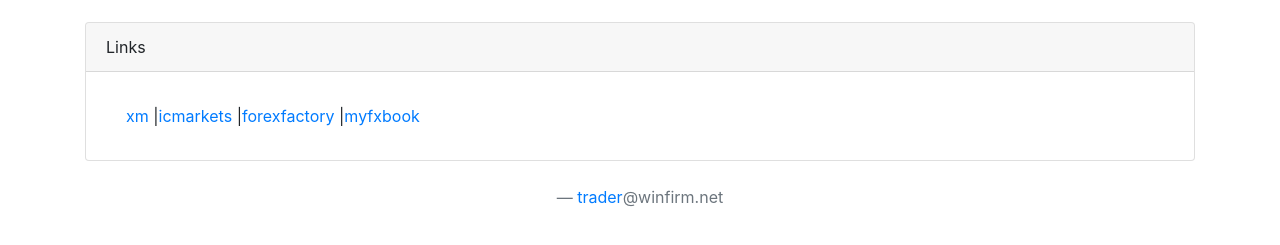
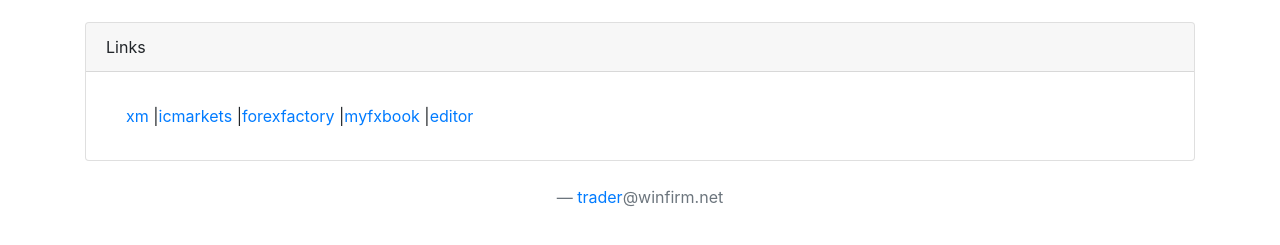
Before and after one commit to winfirm/blog, a Jekyll site: the page built from index.html, in a window 1280 px wide. Shown: the part 623-868 px from the top of the page. Built offline with Jekyll 4.4.1, drawn with Linux system fonts in a browser that asks for light colours; the list of posts is cut into pages by our own code.

Commit message:
Update index.html

```diff
--- a/index.html
+++ b/index.html
@@ -37,6 +37,7 @@ title: Hello!
         |<a href="https://www.icmarkets.com//" target="_blank">icmarkets</a>
         |<a href="https://www.forexfactory.com/" target="_blank">forexfactory</a>
         |<a href="https://www.myfxbook.com/" target="_blank">myfxbook</a>
+        |<a href="https://winfirm.top/gitpages-posts-editor/" target="_blank">editor</a>
       </li>
     </ul>
   </div>
```
